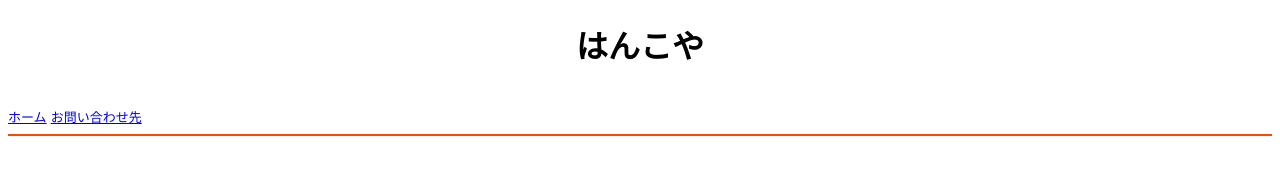
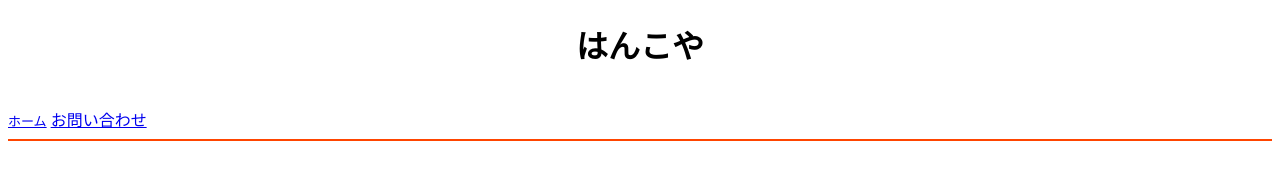
Before and after one commit to Hankoyaofficial/Hankoya, a plain HTML site: page index.html in a window 1280 px wide. Drawn offline with Linux system fonts and the light colour scheme.

Commit message:
Update index.html

```diff
--- a/index.html
+++ b/index.html
@@ -5,7 +5,7 @@
 <header>
 <p><h1 style="text-align:center">はんこや</h1><br>
     <font size="2"><a href= "https://Hankoyaofficial.github.io/Hankoya/">ホーム</a></font>
-<font size="2"><a href= "mailto=watawata0409@yahoo.ne.jp" >お問い合わせ先</a></font>
+<a href="mailto:watawata0409@yahoo.ne.jp">お問い合わせ</a>
 <hr color="#ff4500">
 </header>
 
```
